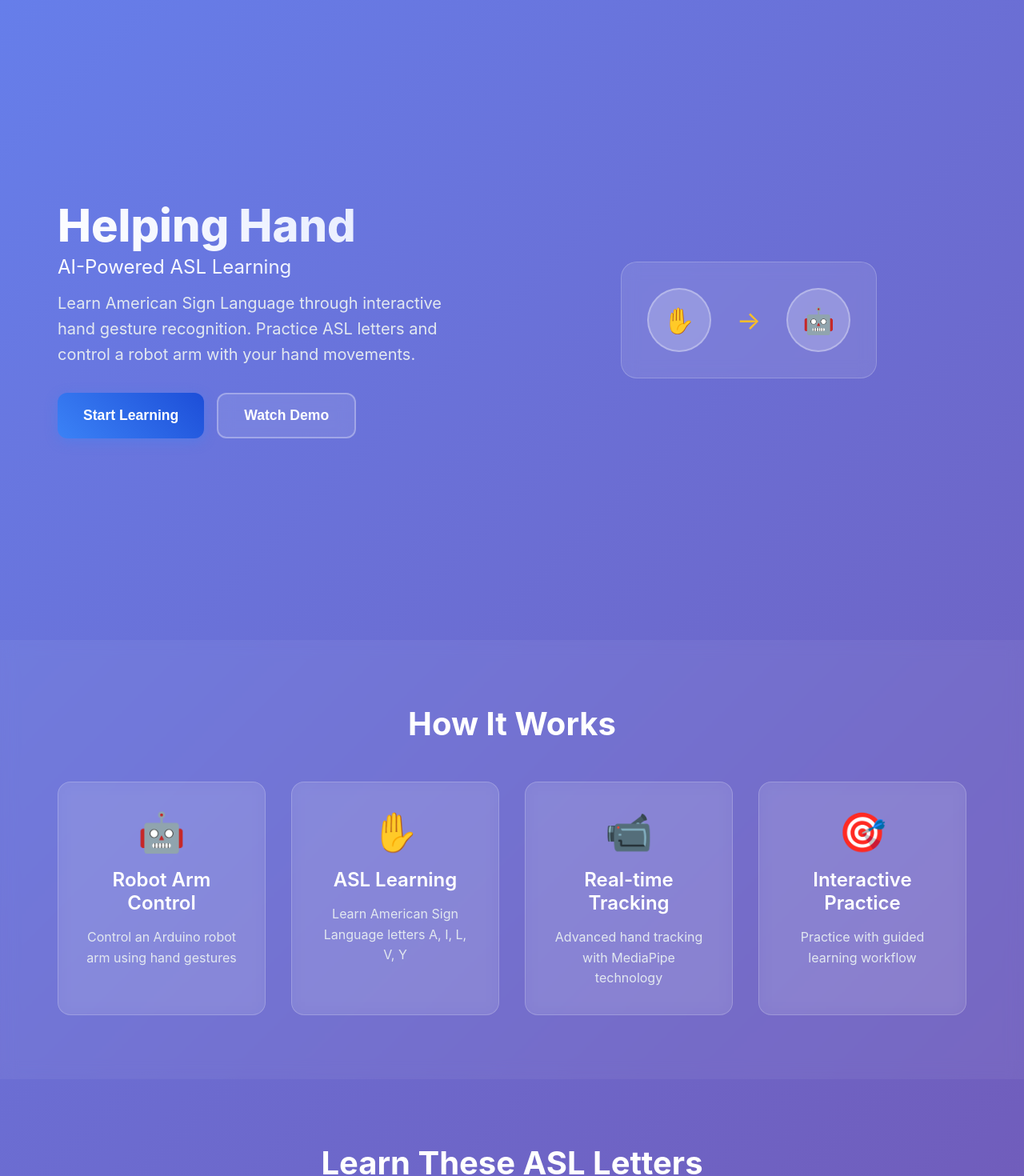
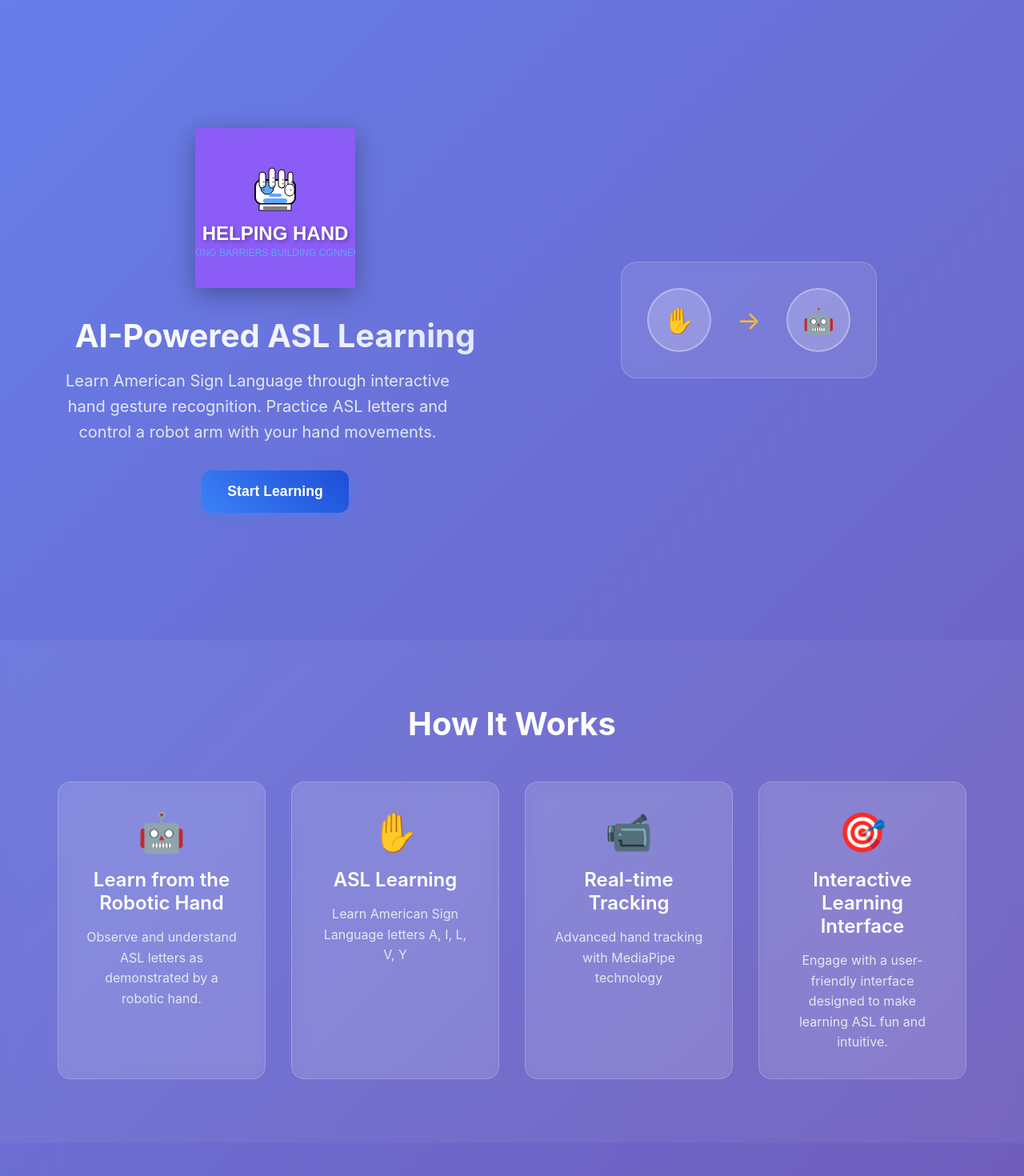
Before and after one commit to elias-farzad/helping-hand, a React (Create React App) app: page / in a window 1280 px wide. Shown: the top 1470 px of the page at 80% size. Built offline with nearby package versions, Linux system fonts and the light colour scheme.

Commit message:
UI changes

```diff
--- a/src/components/HomePage.css
+++ b/src/components/HomePage.css
@@ -22,11 +22,29 @@
   max-width: 600px;
 }
 
+.hero-logo {
+  text-align: center;
+  margin-bottom: 2rem;
+}
+
+.logo-image {
+  width: 200px;
+  height: 200px;
+  object-fit: contain;
+  filter: drop-shadow(0 8px 16px rgba(0, 0, 0, 0.3));
+  transition: transform 0.3s ease;
+}
+
+.logo-image:hover {
+  transform: scale(1.05);
+}
+
 .hero-title {
-  font-size: 3.5rem;
-  font-weight: 800;
+  font-size: 2.5rem;
+  font-weight: 700;
   margin: 0 0 1rem 0;
-  line-height: 1.1;
+  line-height: 1.2;
+  text-align: center;
   background: linear-gradient(45deg, #fff, #e0e7ff);
   -webkit-background-clip: text;
   -webkit-text-fill-color: transparent;
@@ -47,12 +65,14 @@
   margin: 0 0 2rem 0;
   color: #e2e8f0;
   max-width: 500px;
+  text-align: center;
 }
 
 .hero-actions {
   display: flex;
   gap: 1rem;
   flex-wrap: wrap;
+  justify-content: center;
 }
 
 .cta-button {
--- a/src/components/HomePage.js
+++ b/src/components/HomePage.js
@@ -1,12 +1,13 @@
 import React from 'react';
 import './HomePage.css';
+import logo from '../assets/helping-hand-logo.svg';
 
 const HomePage = ({ onStartApp }) => {
   const features = [
     {
       icon: '🤖',
-      title: 'Robot Arm Control',
-      description: 'Control an Arduino robot arm using hand gestures'
+      title: 'Learn from the Robotic Hand',
+      description: 'Observe and understand ASL letters as demonstrated by a robotic hand.'
     },
     {
       icon: '✋',
@@ -20,8 +21,8 @@ const HomePage = ({ onStartApp }) => {
     },
     {
       icon: '🎯',
-      title: 'Interactive Practice',
-      description: 'Practice with guided learning workflow'
+      title: 'Interactive Learning Interface',
+      description: 'Engage with a user-friendly interface designed to make learning ASL fun and intuitive.'
     }
   ];
 
@@ -32,9 +33,11 @@ const HomePage = ({ onStartApp }) => {
       {/* Hero Section */}
       <section className="hero">
         <div className="hero-content">
+          <div className="hero-logo">
+            <img src={logo} alt="Helping Hand Logo" className="logo-image" />
+          </div>
           <h1 className="hero-title">
-            Helping Hand
-            <span className="hero-subtitle">AI-Powered ASL Learning</span>
+            AI-Powered ASL Learning
           </h1>
           <p className="hero-description">
             Learn American Sign Language through interactive hand gesture recognition.
@@ -43,9 +46,6 @@ const HomePage = ({ onStartApp }) => {
           <div className="hero-actions">
             <button className="cta-button primary" onClick={onStartApp}>
               Start Learning
-            </button>
-            <button className="cta-button secondary">
-              Watch Demo
             </button>
           </div>
         </div>
@@ -106,7 +106,7 @@ const HomePage = ({ onStartApp }) => {
             <div className="tech-item">
               <div className="tech-icon">⚡</div>
               <h3>Real-time Processing</h3>
-              <p>Instant gesture recognition and robot control</p>
+              <p>Instant gesture recognition and feedback</p>
             </div>
             <div className="tech-item">
               <div className="tech-icon">🔗</div>
```
Also changed, not shown: src/assets/helping-hand-logo.svg (added).
